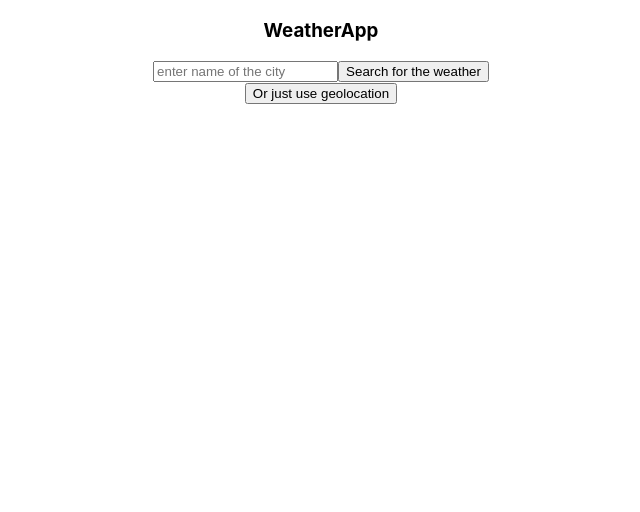
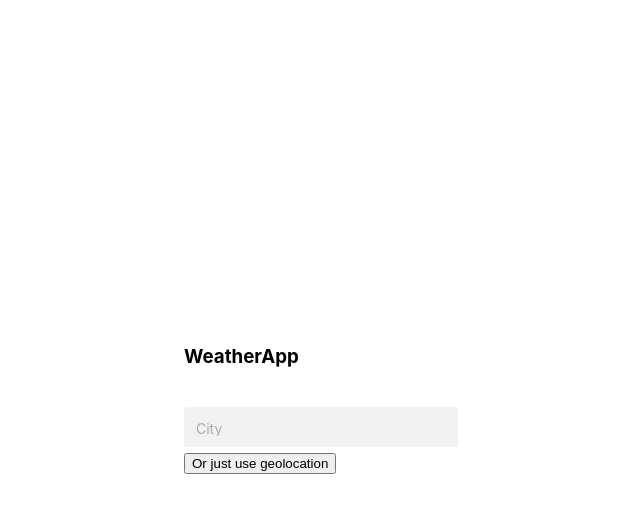
Before and after one commit to jojonoskill/weather-app, a React (Create React App) app: page / in a window 1280 px wide. Shown: the top 512 px of the page, without its empty margins (319-959 px from the left). Built offline with nearby package versions, Linux system fonts and the light colour scheme.

Commit message:
Add css files, add some style, delete some code

```diff
--- a/public/index.html
+++ b/public/index.html
@@ -27,9 +27,15 @@
     <title>React App</title>
   </head>
   <body>
-    <noscript>You need to enable JavaScript to run this app.</noscript>
-    <div id="root"></div>
-    <!--
+
+  <noscript>You need to enable JavaScript to run this app.</noscript>
+  <div style="
+    display: flex;
+    justify-content: center;
+    align-items: center;
+    height: 100vh; "
+       id="root"></div>
+  <!--
       This HTML file is a template.
       If you open it directly in the browser, you will see an empty page.
 
--- a/src/API/fetchGeocode.js
+++ b/src/API/fetchGeocode.js
@@ -2,13 +2,10 @@ import axios from 'axios';
 const APIKEY = process.env.REACT_APP_GEOCODE_KEY
 
 const addressToGeo = async (address) => {
-  const response = await axios.get(`https://maps.googleapis.com/maps/api/geocode/json?address=${address}&key=${APIKEY}`);
   try{
+    const response = await axios.get(`https://maps.googleapis.com/maps/api/geocode/json?address=${address}&key=${APIKEY}`);
     return response.data['results'][0].geometry.location;
-  }catch (e){
-    alert('This is not a city or a placE!!!!!!!!!!!')
-  }
-
+  }catch (e){}
 }
 
 export const geoToAddress = async (coordinates) => {
--- a/src/App.css
+++ b/src/App.css
@@ -1,17 +1,3 @@
-.App {
-  text-align: center;
-}
-
-.App-logo {
-  height: 40vmin;
-  pointer-events: none;
-}
-
-@media (prefers-reduced-motion: no-preference) {
-  .App-logo {
-    animation: App-logo-spin infinite 20s linear;
-  }
-}
 
 .App-header {
   background-color: #282c34;
@@ -23,16 +9,3 @@
   font-size: calc(10px + 2vmin);
   color: white;
 }
-
-.App-link {
-  color: #61dafb;
-}
-
-@keyframes App-logo-spin {
-  from {
-    transform: rotate(0deg);
-  }
-  to {
-    transform: rotate(360deg);
-  }
-}
--- a/src/App.js
+++ b/src/App.js
@@ -1,29 +1,30 @@
 import './App.css';
 import {useEffect, useState} from 'react';
 import GeolocationButton from './components/GeolocationButton';
-import CitySearchForm from './components/CitySearchForm';
+import CitySearchForm from './components/CitySearchForm/CitySearchForm';
 import fetchWeather from './API/FetchWeather';
 import WeatherDisplay from './components/WeatherDisplay/WeatherDisplay';
 
 
 function App() {
   const [placelocation, setPlacelocation] = useState('');
-  const [geolocation, setGeolocation] = useState(null);
+  const [geolocation, setGeolocation] = useState(JSON.parse(localStorage.getItem('geolocation')));
   const [weather, setWeather] = useState(null);
+
+  const fetchAndSetWeather = () => {
+    try{
+      fetchWeather(geolocation.lat, geolocation.lng).then(result=>{
+        setWeather(result);
+        localStorage.setItem('geolocation', JSON.stringify(geolocation))
+      })
+    }catch (e){}
+  }
 
   useEffect(() => {
     fetchAndSetWeather();
     const intervalId = setInterval(fetchAndSetWeather, 5 * 60 * 1000);
     return () => clearInterval(intervalId);
   }, [geolocation]);
-
-  const fetchAndSetWeather = () => {
-    try{
-      fetchWeather(geolocation.lat, geolocation.lng).then(result=>{
-        setWeather(result);
-      })
-    }catch (e){}
-  }
 
   return (
         <div className="App">
--- a/src/components/CitySearchForm.js
+++ /dev/null
@@ -1,27 +0,0 @@
-import React from 'react';
-import addressToGeo from '../API/fetchGeocode';
-
-const CitySearchForm = ({ placelocation, setPlacelocation, setGeolocation }) => {
-
-  const findGeocode = async (event) => {
-    event.preventDefault();
-    const geolocation = await addressToGeo(placelocation);
-    setGeolocation(geolocation);
-  }
-
-  return (
-      <div>
-        <form>
-          <input
-              id = 'city'
-              required
-              placeholder='enter name of the city'
-              onChange={event => setPlacelocation(event.target.value)}
-          />
-          <button onClick={findGeocode}>Search for the weather</button>
-        </form>
-      </div>
-  );
-};
-
-export default CitySearchForm;
--- /dev/null
+++ b/src/components/CitySearchForm/CitySearchForm.css
@@ -0,0 +1,51 @@
+.custom-field {
+    position: relative;
+    font-size: 14px;
+    border-top: 20px solid transparent;
+    margin-bottom: 5px;
+    display: inline-block;
+    --field-padding: 12px;
+}
+
+.custom-field input {
+    border: none;
+    -webkit-appearance: none;
+    -moz-appearance: none;
+    appearance: none;
+    background: #f2f2f2;
+    padding: var(--field-padding);
+    border-radius: 3px;
+    width: 250px;
+    outline: none;
+    font-size: 14px;
+}
+
+.custom-field .placeholder {
+    position: absolute;
+    left: var(--field-padding);
+    width: calc(100% - (var(--field-padding) * 2));
+    overflow: hidden;
+    white-space: nowrap;
+    text-overflow: ellipsis;
+    top: 22px;
+    line-height: 100%;
+    transform: translateY(-50%);
+    color: #aaa;
+    transition:
+            top 0.3s ease,
+            color 0.3s ease,
+            font-size 0.3s ease;
+}
+
+.custom-field input.dirty + .placeholder,
+.custom-field input:focus + .placeholder,
+.custom-field input:not(:placeholder-shown) + .placeholder {
+    top: -10px;
+    font-size: 10px;
+    color: #222;
+}
+
+.city-input {
+    display: flex;
+    justify-content: center; /* Center horizontally */
+}
--- /dev/null
+++ b/src/components/CitySearchForm/CitySearchForm.js
@@ -0,0 +1,28 @@
+import React from 'react';
+import addressToGeo from '../../API/fetchGeocode';
+import './CitySearchForm.css'
+
+const CitySearchForm = ({setPlacelocation, setGeolocation }) => {
+
+  const findGeocode = async (event) => {
+    setPlacelocation(event.target.value)
+    const geolocation = await addressToGeo(event.target.value);
+    setGeolocation(geolocation);
+  }
+
+  return (
+      <div className='city-input'>
+        <label className="custom-field">
+          <input
+              onChange={findGeocode}
+              id='city'
+              placeholder="&nbsp;"
+              autoComplete='off'
+          />
+          <span className="placeholder">City</span>
+        </label>
+      </div>
+  );
+};
+
+export default CitySearchForm;
--- a/src/components/GeolocationButton.js
+++ b/src/components/GeolocationButton.js
@@ -1,6 +1,6 @@
 import React from 'react';
 
-const GeolocationButton = ({geolocation, setGeolocation}) => {
+const GeolocationButton = ({setGeolocation}) => {
 
   const getGeolocation = () => {
     if (navigator.geolocation) {
@@ -20,11 +20,6 @@ const GeolocationButton = ({geolocation, setGeolocation}) => {
   return (
       <div>
         <button onClick={getGeolocation}>Or just use geolocation</button>
-        {geolocation && (
-            <p>
-              Latitude: {geolocation.lat}, Longitude: {geolocation.lng}
-            </p>
-        )}
       </div>
   );
 };
--- a/src/components/WeatherDisplay/WeatherDisplay.css
+++ b/src/components/WeatherDisplay/WeatherDisplay.css
@@ -1,36 +1,76 @@
 .weather-box {
-    background-color: #5a98de;
+    background-color: #393e46;
     border-radius: 12px;
     padding: 20px;
-    width: 300px;
+    height: 350px;
+    width: 872px;
     margin: 20px auto;
-    text-align: center;
     color: #fff;
     font-family: Arial, sans-serif;
+
+}
+
+.weather-main-box {
+    display: flex;
+    margin-bottom: -50px;
+    height: 300px;
+}
+
+
+
+.weather-temperature-box {
+    text-align: center;
+    width: 220px;
+    height: 100px;
+    margin-top: 150px;
+    margin-left: 180px;
 }
 
 .weather-icon {
-    width: 100px;
-    height: 100px;
+    width: 350px;
+    height: 350px;
     margin: 0 auto;
-    display: block;
 }
 
 .weather-location {
-    font-size: 24px;
+    font-size: 50px;
+    font-weight: bold;
+    margin-bottom: 30px;
+}
+
+.weather-date {
+    font-size: 30px;
+    color: lightslategray;
+    margin-bottom: 15px;
+}
+
+.weather-description {
+    font-size: 20px;
+    color: lightslategray;
+    line-height: 1.0
+}
+
+.weather-temperature {
+    font-size: 70px;
+    margin-top: 10px;
     font-weight: bold;
 }
 
-.weather-date {
-    font-size: 20px;
+.weather-main-info-box {
+    width: 350px;
+    display: flex;
+    flex-direction: column;
+    align-items: flex-start;
+    line-height: 0;
+    margin-top: 60px;
 }
 
-.weather-description {
-    font-size: 18px;
+
+.time-box {
+    display:flex;
+    justify-content: center;
+    width: 872px;
+    font-size: 40px;
+    margin-top: -20px;
+
 }
-
-.weather-temperature {
-    font-size: 32px;
-    margin-top: 10px;
-    font-weight: bold;
-}
--- a/src/components/WeatherDisplay/WeatherDisplay.js
+++ b/src/components/WeatherDisplay/WeatherDisplay.js
@@ -1,18 +1,43 @@
-import React from 'react';
+import React, {useEffect, useState} from 'react';
 import './WeatherDisplay.css';
 
 const WeatherDisplay = ({weather}) => {
+  const [currentTime, setCurrentTime] = useState(new Date());
+  useEffect(() => {
+    const intervalId = setInterval(() => {
+      setCurrentTime(new Date());
+    }, 1000);
+    return () => clearInterval(intervalId);
+  }, []);
+
+  const formatTime = (time) => {
+    const hours = time.getHours().toString().padStart(2, '0');
+    const minutes = time.getMinutes().toString().padStart(2, '0');
+    const seconds = time.getSeconds().toString().padStart(2, '0');
+    return `${hours}:${minutes}:${seconds}`;
+  };
   return (
       <div className='weather-box'>
+        <div className='weather-main-box'>
+          <div className='weather-icon-box'>
             <img
                 className='weather-icon'
                 src={`http://openweathermap.org/img/w/${weather.weather[0].icon}.png`}
                 alt='Weather Icon'
             />
+          </div>
+          <div className='weather-main-info-box'>
             <h3 className='weather-location'>{weather.name}</h3>
             <h4 className='weather-date'>Today</h4>
             <h4 className='weather-description'>{weather.weather[0].description}</h4>
+          </div>
+          <div className='weather-temperature-box'>
             <h3 className='weather-temperature'>{parseInt(weather.main.feels_like - 273.15)}°C</h3>
+          </div>
+        </div>
+        <div className='time-box'>
+          <h4>{formatTime(currentTime)}</h4>
+        </div>
       </div>
   );
 };
```
Lines whose indentation alone changed are shown as unchanged.
